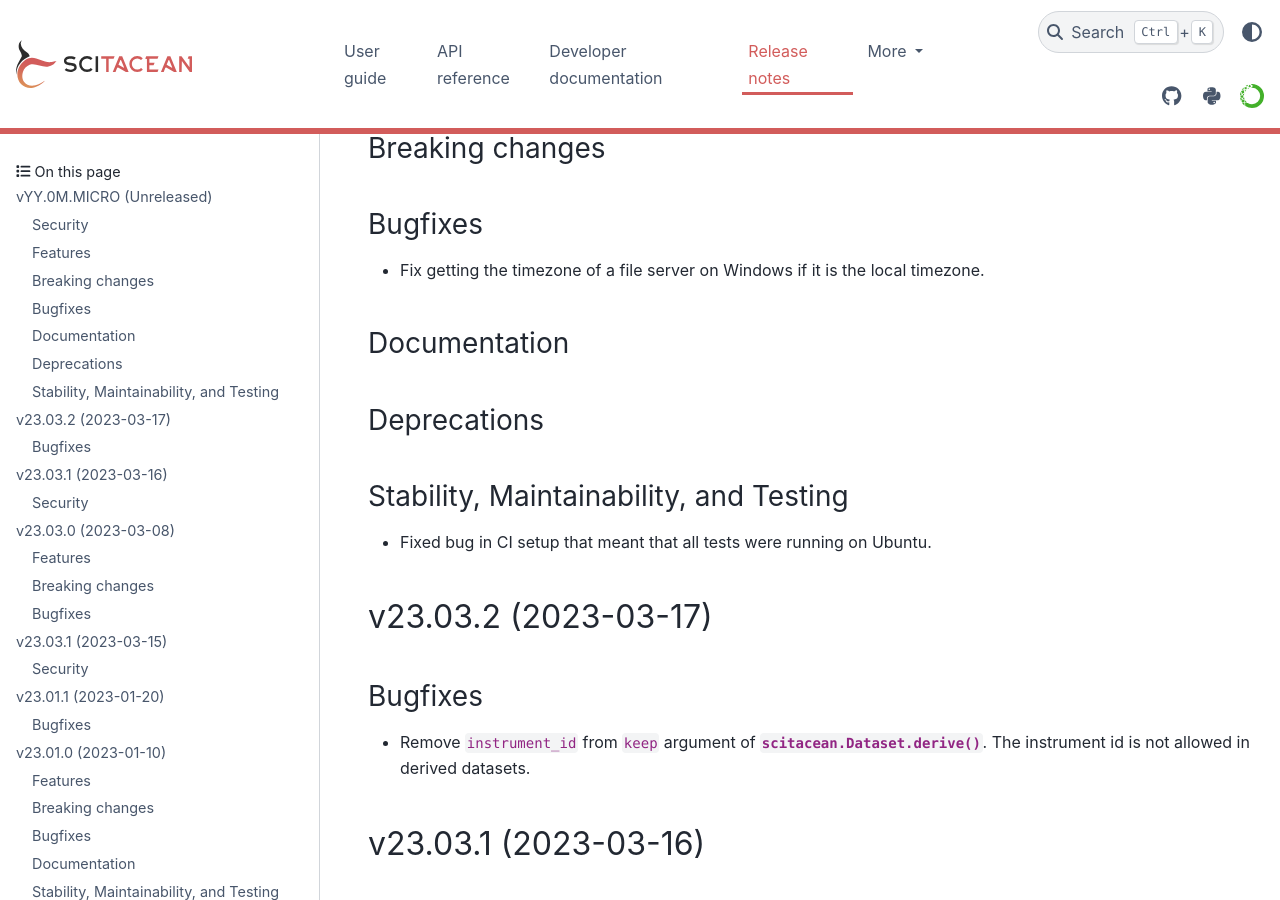
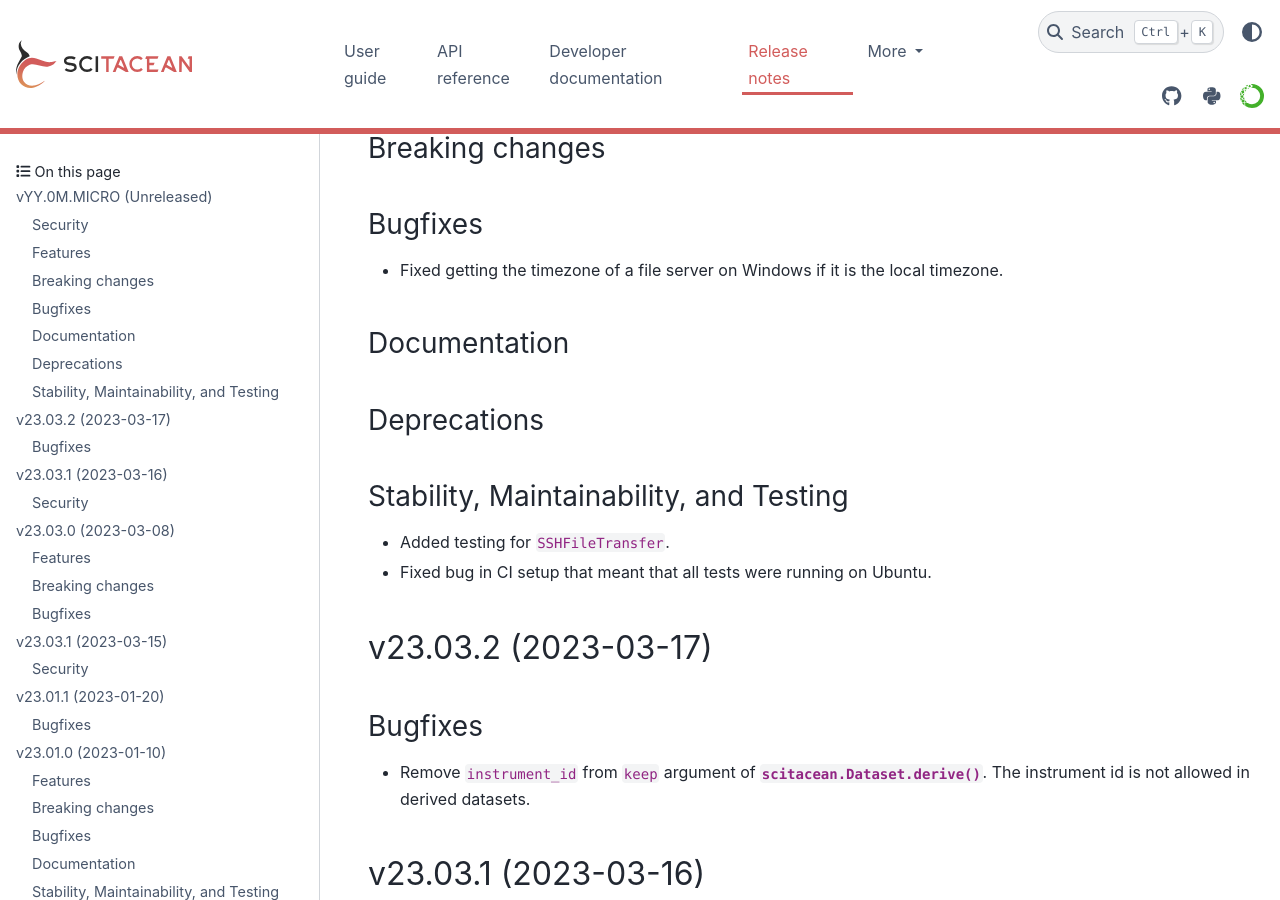
Before and after one commit to SciCatProject/scitacean, a Sphinx documentation site: the page built from docs/release-notes.rst, in a window 1280 px wide and 900 px high, scrolled down 408 px. Built offline with Sphinx 7.4.7 and the PyData theme 0.15.4, drawn with Linux system fonts in a browser that asks for light colours; the version number could not be read and is left out.

Commit message:
Add release note

```diff
--- a/docs/release-notes.rst
+++ b/docs/release-notes.rst
@@ -47,7 +47,7 @@ Breaking changes
 Bugfixes
 ~~~~~~~~
 
-* Fix getting the timezone of a file server on Windows if it is the local timezone.
+* Fixed getting the timezone of a file server on Windows if it is the local timezone.
 
 Documentation
 ~~~~~~~~~~~~~
@@ -58,6 +58,7 @@ Deprecations
 Stability, Maintainability, and Testing
 ~~~~~~~~~~~~~~~~~~~~~~~~~~~~~~~~~~~~~~~
 
+* Added testing for ``SSHFileTransfer``.
 * Fixed bug in CI setup that meant that all tests were running on Ubuntu.
 
 v23.03.2 (2023-03-17)
```
